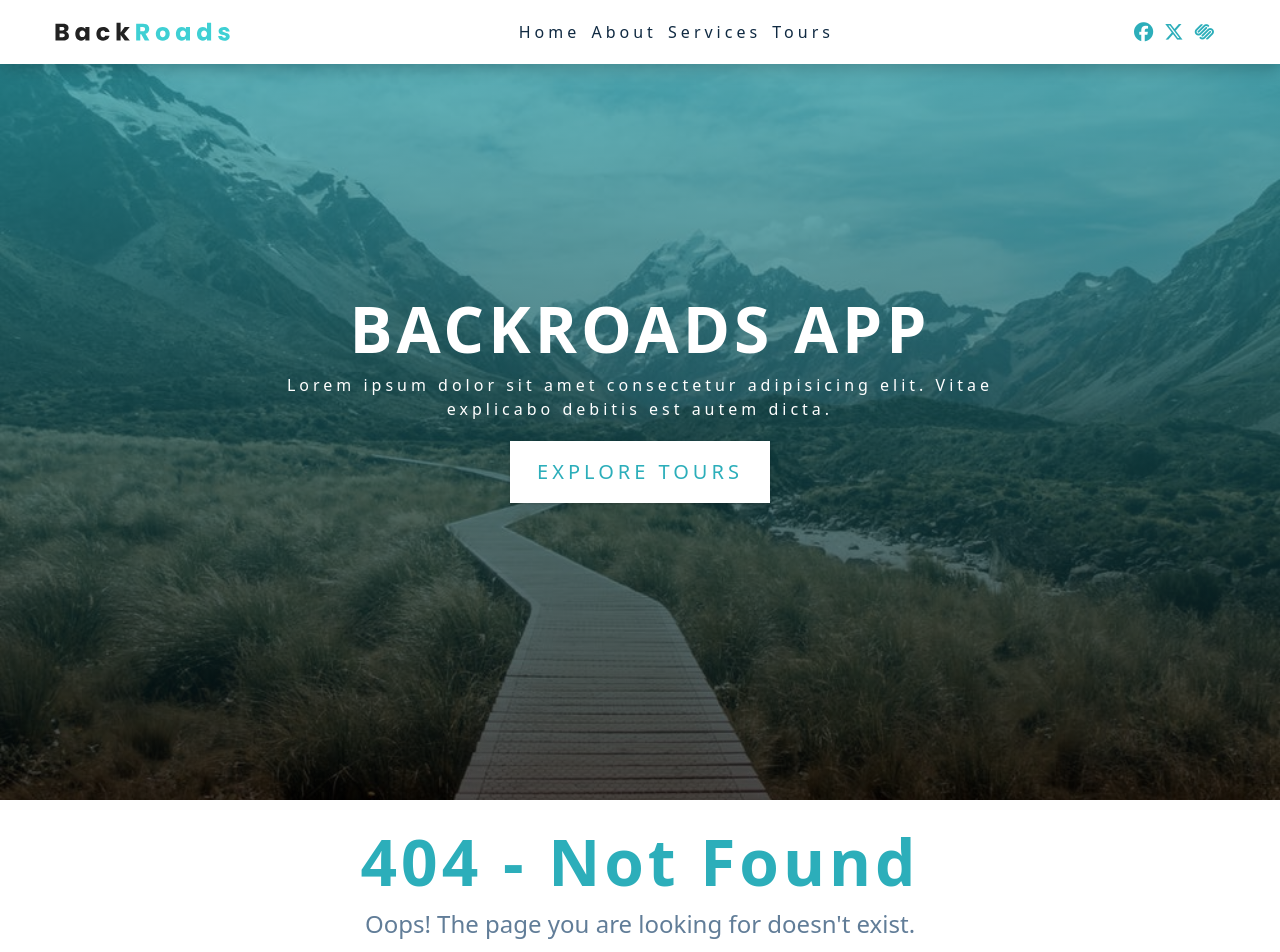
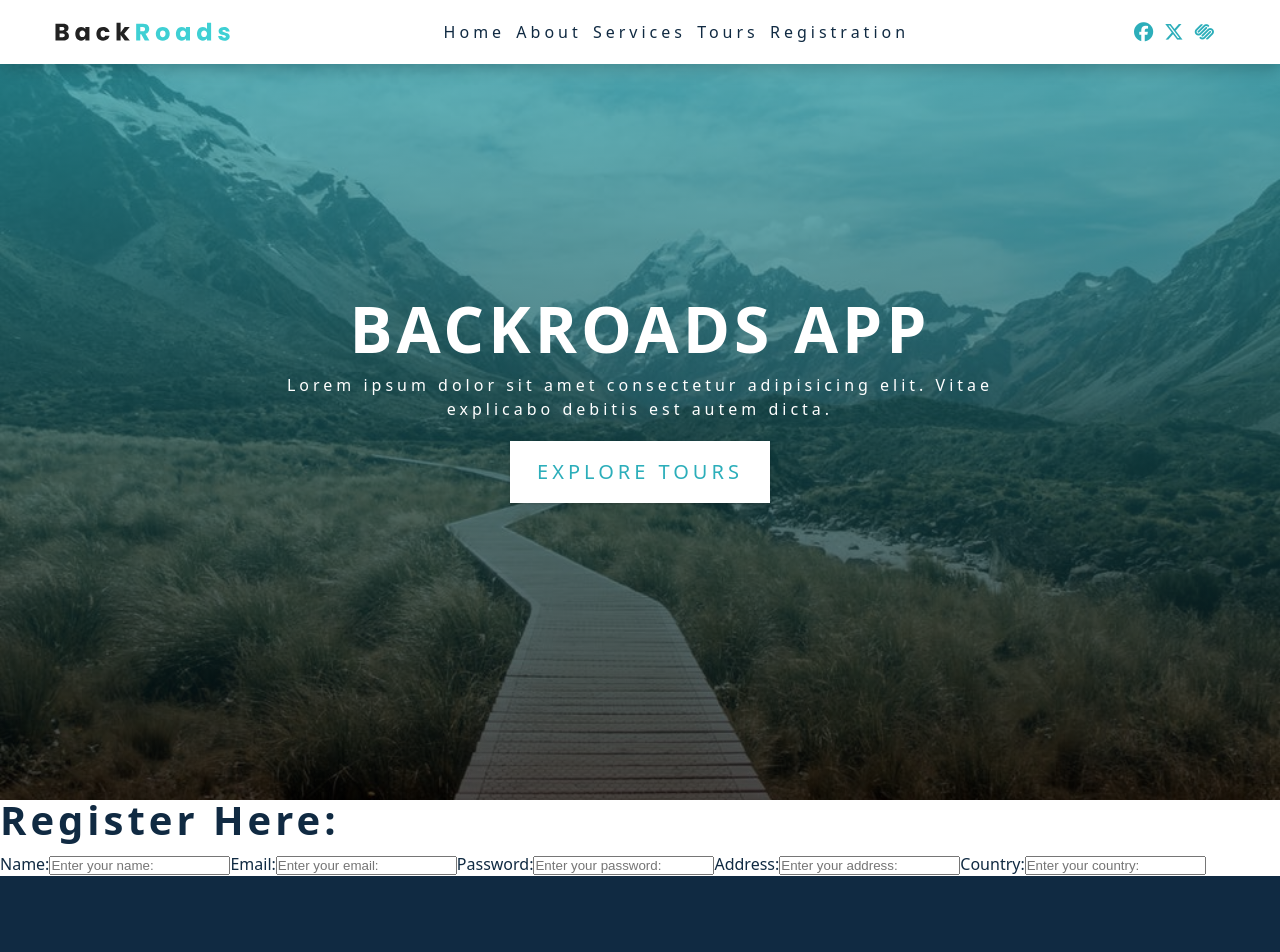
Before and after one commit to TaysaAbinader/week4-fe-pp, a React (Vite) app: page /registration in a window 1280 px wide. Shown: the top 952 px of the page. Built offline with nearby package versions, Linux system fonts and the light colour scheme.

Commit message:
Iteration 5 done.

```diff
--- a/src/App.jsx
+++ b/src/App.jsx
@@ -6,6 +6,7 @@ import Services from "./components/Services";
 import Tours from "./components/Tours";
 import Home from "./components/Home";
 import NotFound from "./components/NotFound";
+import Registration from "./components/Registration";
 import "./App.css";
 import { BrowserRouter, Route, Routes } from "react-router-dom";
 
@@ -19,6 +20,7 @@ function App() {
         <Route path="/services" element={<Services />} />
         <Route path="/tours" element={<Tours />} />
         <Route path="/about" element={<About />} />
+        <Route path="/registration" element={<Registration />} />
         <Route path="*" element={<NotFound />} />
       </Routes>
       <Footer />
--- /dev/null
+++ b/src/components/Registration.jsx
@@ -0,0 +1,21 @@
+function Registration() {
+    return (
+        <div className="registration">
+            <h2>Register here:</h2>
+            <form>
+                <label>Name:</label>
+                <input type="text" placeholder="Enter your name:" />
+                <label>Email:</label>
+                <input type="email" placeholder="Enter your email:" />
+                <label>Password:</label>
+                <input type="password" placeholder="Enter your password:" />
+                <label>Address:</label>
+                <input type="address" placeholder="Enter your address:" />
+                <label>Country:</label>
+                <input type="country" placeholder="Enter your country:" />
+            </form>
+        </div>
+    );
+}
+
+export default Registration;
--- a/src/data.js
+++ b/src/data.js
@@ -11,6 +11,7 @@ export const pageLinks = [
   { id: 2, href: "/about", text: "about" },
   { id: 3, href: "/services", text: "services" },
   { id: 4, href: "/tours", text: "tours" },
+  { id: 5, href: "/registration", text: "registration" },
 ];
 
 export const socialLinks = [
```
